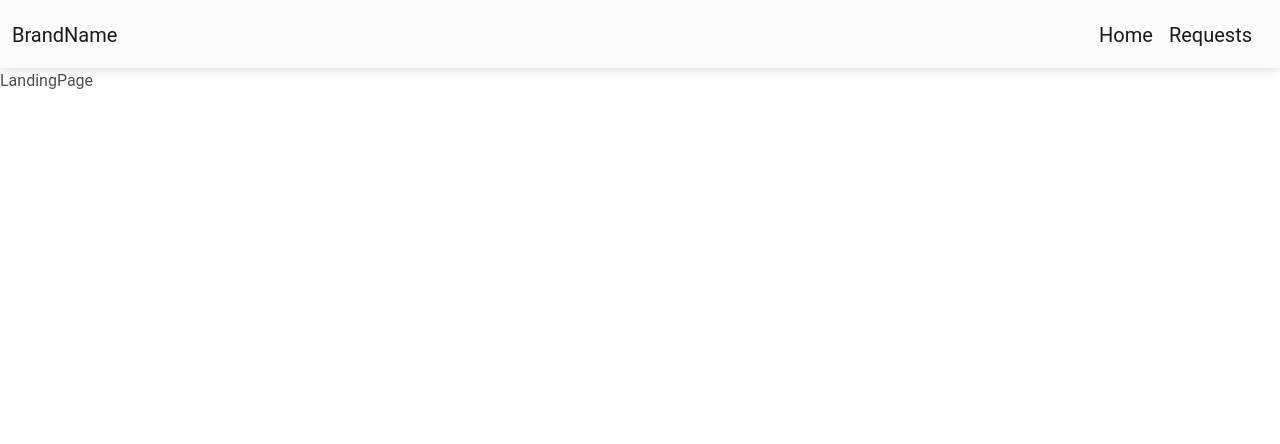
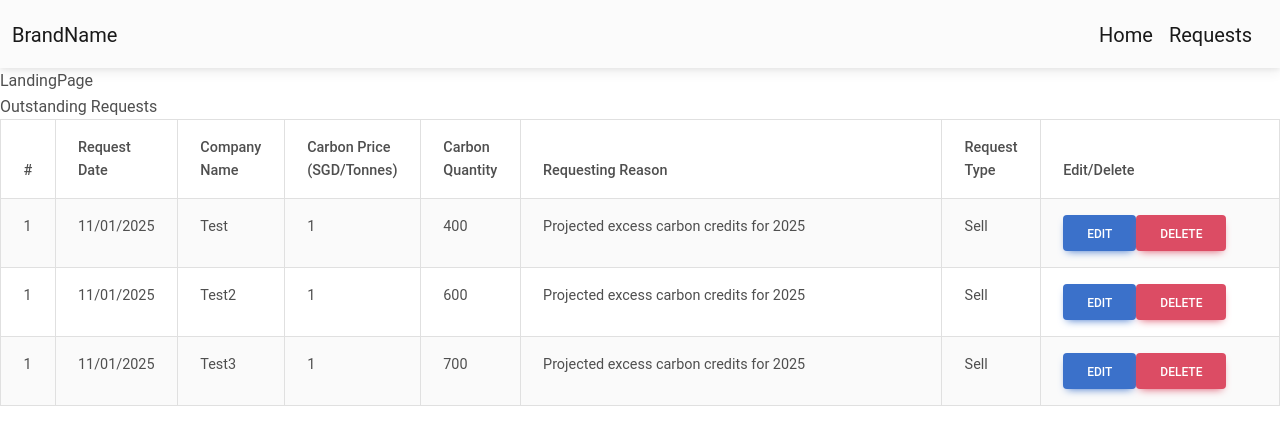
Before and after one commit to glenyoo/dbshack, a React (Create React App) app in the folder frontend/: page /home in a window 1280 px wide. Shown: the top 444 px of the page. Built offline with nearby package versions, Linux system fonts and the light colour scheme.

Commit message:
add edit/delete to request container

```diff
--- a/frontend/src/components/Request.jsx
+++ b/frontend/src/components/Request.jsx
@@ -1,7 +1,14 @@
 import React from 'react'
+import Button from 'react-bootstrap/Button';
+import { useState } from 'react';
+import { useLocation } from 'react-router-dom';
 
-const Request = ({ requestDate, companyName, carbonPrice, carbonQuantity, requestReason, requestType}) => {
-  return (
+const Request = ({ requestDate, companyName, carbonPrice, carbonQuantity, requestReason, requestType, handleEdit, handleDelete}) => {
+    const {pathname} = useLocation()
+    const [isDelete, setIsDelete] = useState(false);
+
+
+    return (
     <tr>
         <td>1</td>
         <td>{requestDate}</td>
@@ -10,6 +17,17 @@ const Request = ({ requestDate, companyName, carbonPrice, carbonQuantity, reques
         <td>{carbonQuantity}</td>
         <td>{requestReason}</td>
         <td>{requestType}</td>
+        {pathname === '/home' && (
+            !isDelete ?
+            <td>
+                <Button onClick={handleEdit} variant="primary">Edit</Button>
+                <Button onClick={() => {setIsDelete(true)}} variant="danger">Delete</Button>
+            </td> :
+            <td>
+                <Button onClick={handleDelete} variant="dark">Confirm</Button>
+                <Button onClick={() => {setIsDelete(false)}} variant="secondary">Cancel</Button>
+            </td>
+        )}
     </tr>
   )
 }
--- a/frontend/src/components/RequestContainer.jsx
+++ b/frontend/src/components/RequestContainer.jsx
@@ -1,8 +1,11 @@
 import React from 'react'
+import { useLocation } from 'react-router-dom';
 import Request from './Request';
 import Table from 'react-bootstrap/Table';
 
 const RequestContainer = () => {
+    const {pathname} = useLocation()
+
     const data = [
         {
             requestDate: "11/01/2025",
@@ -43,6 +46,7 @@ const RequestContainer = () => {
           <th>Carbon Quantity</th>
           <th style={{width: '600px'}}>Requesting Reason</th>
           <th>Request Type</th>
+          {pathname === '/home' && <th style={{width: '300px'}}>Edit/Delete</th>}
         </tr>
       </thead>
       <tbody>
--- a/frontend/src/pages/LandingPage.jsx
+++ b/frontend/src/pages/LandingPage.jsx
@@ -1,8 +1,12 @@
 import React from 'react'
+import RequestContainer from '../components/RequestContainer'
 
 const LandingPage = () => {
   return (
-    <div>LandingPage</div>
+    <>
+        <div>LandingPage</div>
+        <RequestContainer />
+    </>
   )
 }
 
--- a/frontend/src/pages/RequestPage.jsx
+++ b/frontend/src/pages/RequestPage.jsx
@@ -1,9 +1,13 @@
 import React from 'react'
+import RequestContainer from '../components/RequestContainer'
 
 const RequestPage = () => {
-  return (
-    <div>RequestPage</div>
-  )
+    return (
+        <>
+            <div>RequestPage</div>
+            <RequestContainer />
+        </>
+      )
 }
 
 export default RequestPage
```
